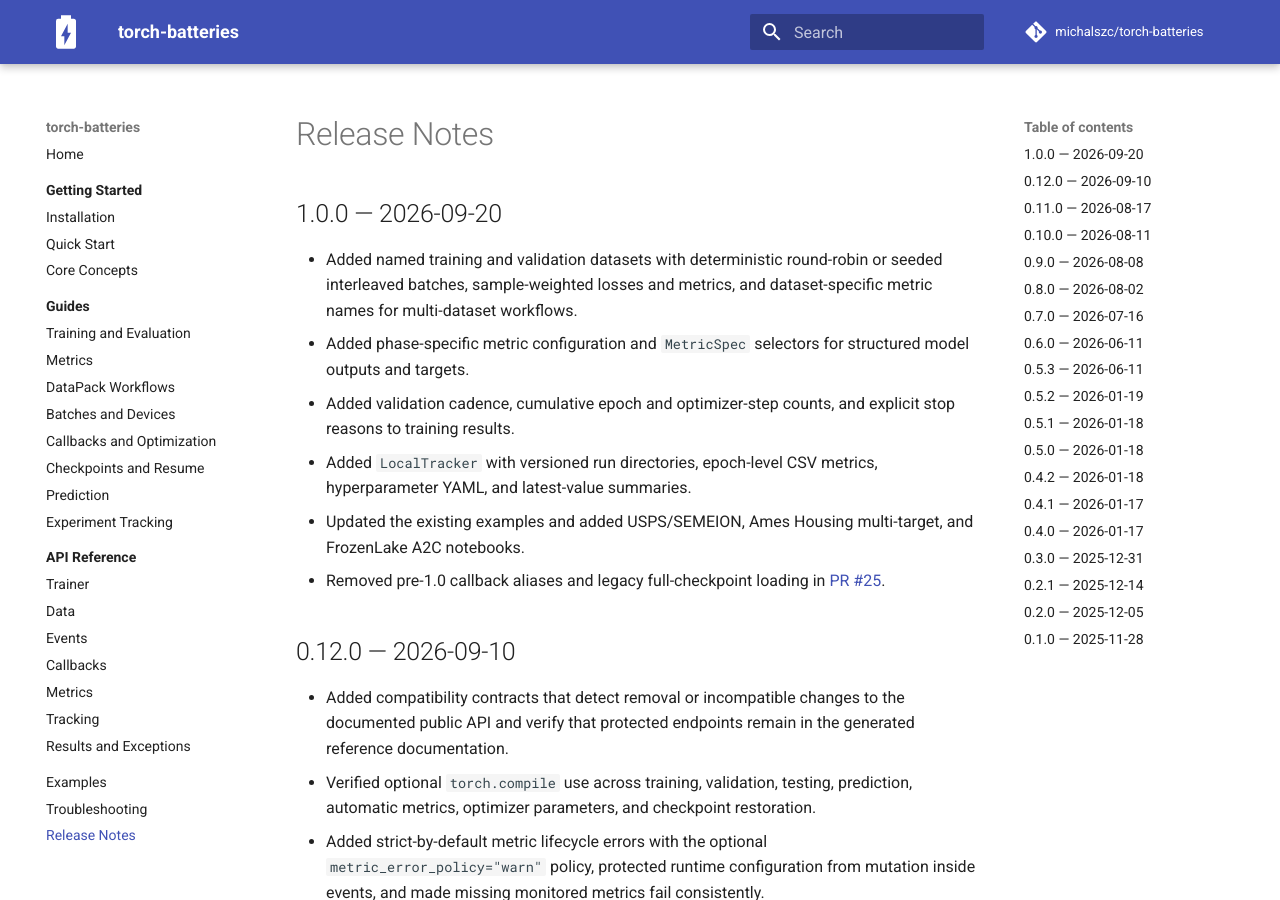
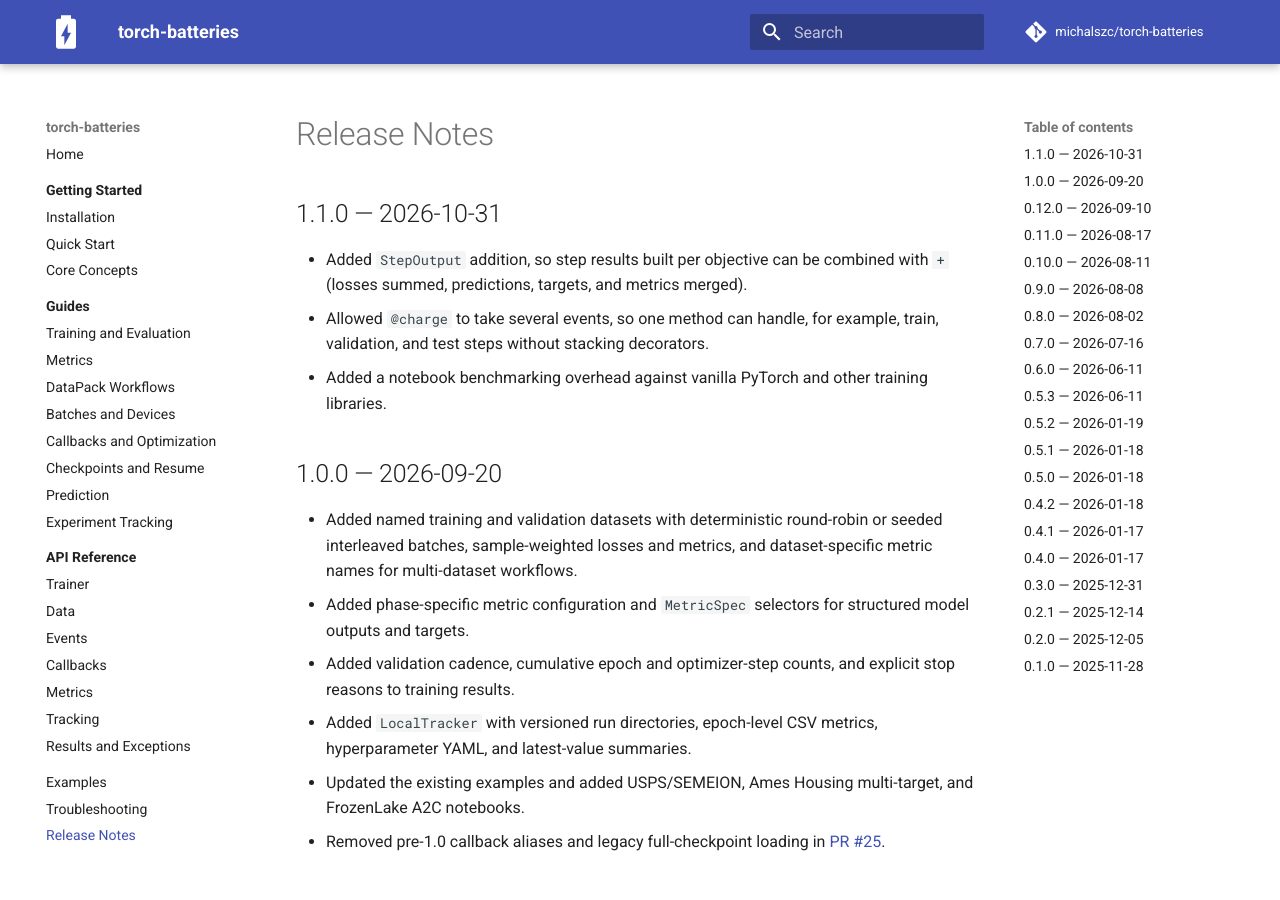
Before and after one commit to michalszc/torch-batteries, an MkDocs documentation site: the page built from documentation/release-notes.md, in a window 1280 px wide and 900 px high. Built offline with MkDocs 1.6.1 and Material for MkDocs 9.7.7, drawn with Linux system fonts in a browser that asks for light colours; comment, search, counter and statistics services are not loaded.

Commit message:
chore(release): bump version to 1.1.0

````diff
--- a/documentation/release-notes.md
+++ b/documentation/release-notes.md
@@ -1,4 +1,10 @@
 # Release Notes
+
+## 1.1.0 — 2026-10-31
+
+- Added `StepOutput` addition, so step results built per objective can be combined with `+` (losses summed, predictions, targets, and metrics merged).
+- Allowed `@charge` to take several events, so one method can handle, for example, train, validation, and test steps without stacking decorators.
+- Added a notebook benchmarking overhead against vanilla PyTorch and other training libraries.
 
 ## 1.0.0 — 2026-09-20
 
--- a/pyproject.toml
+++ b/pyproject.toml
@@ -4,7 +4,7 @@ build-backend = "setuptools.build_meta"
 
 [project]
 name = "torch-batteries"
-version = "1.0.0"
+version = "1.1.0"
 description = "A lightweight, event-driven training layer for PyTorch that provides reusable utilities for training, evaluation, metrics, checkpointing, and experiment management."
 readme = "README.md"
 requires-python = ">=3.12"
--- a/src/torch_batteries/__init__.py
+++ b/src/torch_batteries/__init__.py
@@ -44,7 +44,7 @@ battery.fit(train_loader, val_loader, epochs=10)
 ```
 """
 
-__version__ = "1.0.0"
+__version__ = "1.1.0"
 __author__ = ["Michal Szczygiel", "Arkadiusz Paterak", "Antoni Zięciak"]
 
 # Import main components
````
